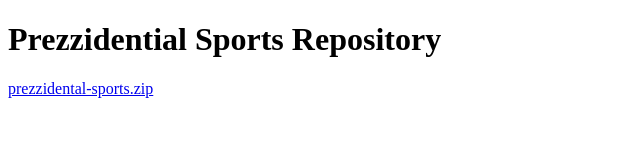
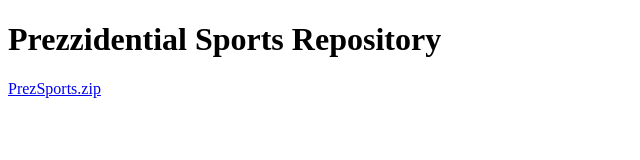
Before and after one commit to MrPR45/Prezzidential-Sports, a plain HTML site: page index.html in a window 1280 px wide. Shown: the full height of the page, 0-640 px from the left. Drawn offline with Linux system fonts and the light colour scheme.

Commit message:
Update index.html

```diff
--- a/index.html
+++ b/index.html
@@ -7,6 +7,6 @@
 </head>
 <body>
     <h1>Prezzidential Sports Repository</h1>
-    <a href="prezzidental-sports.zip">prezzidental-sports.zip</a>
+    <a href="PrezSports.zip">PrezSports.zip</a>
 </body>
 </html>
```
